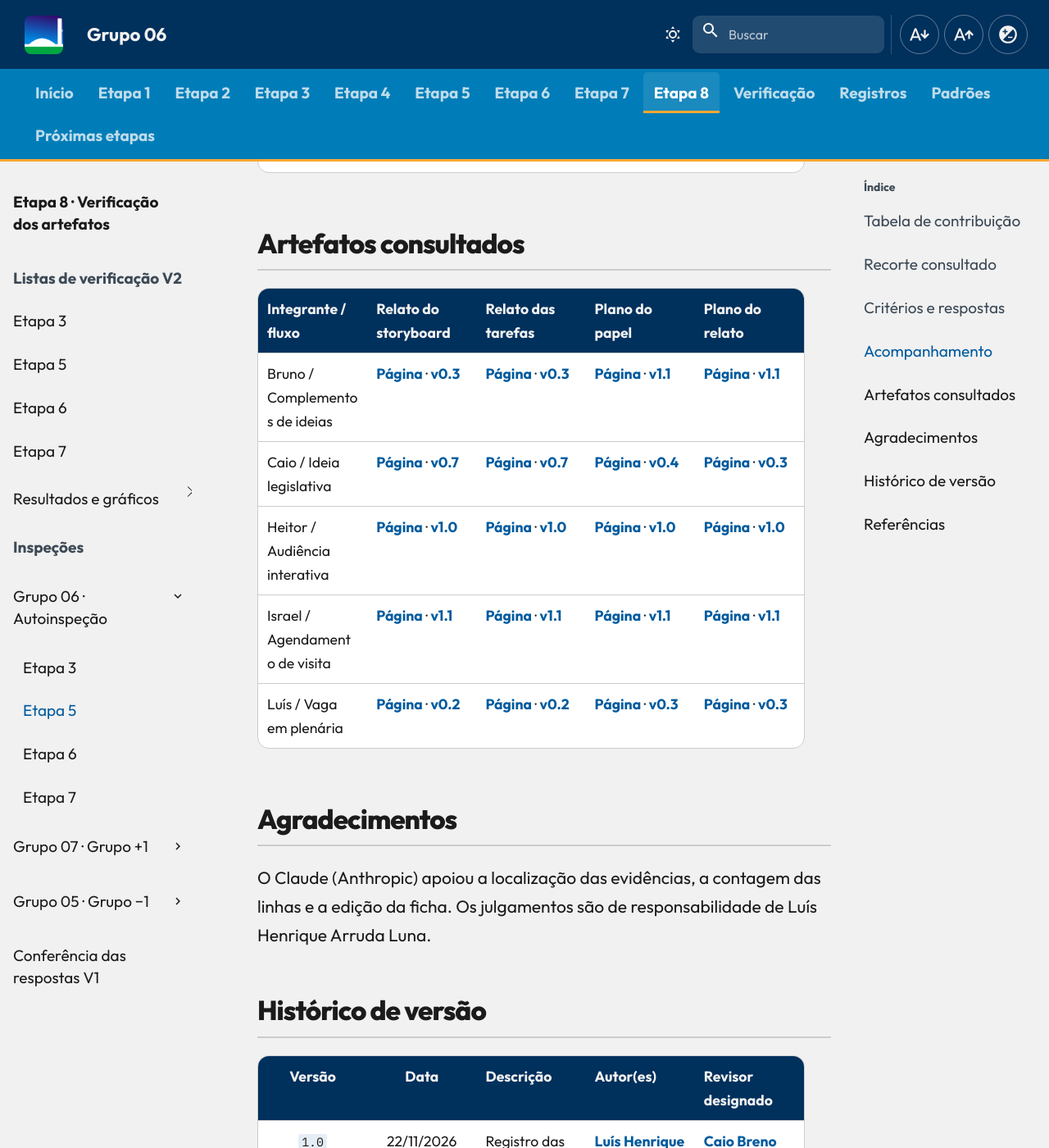
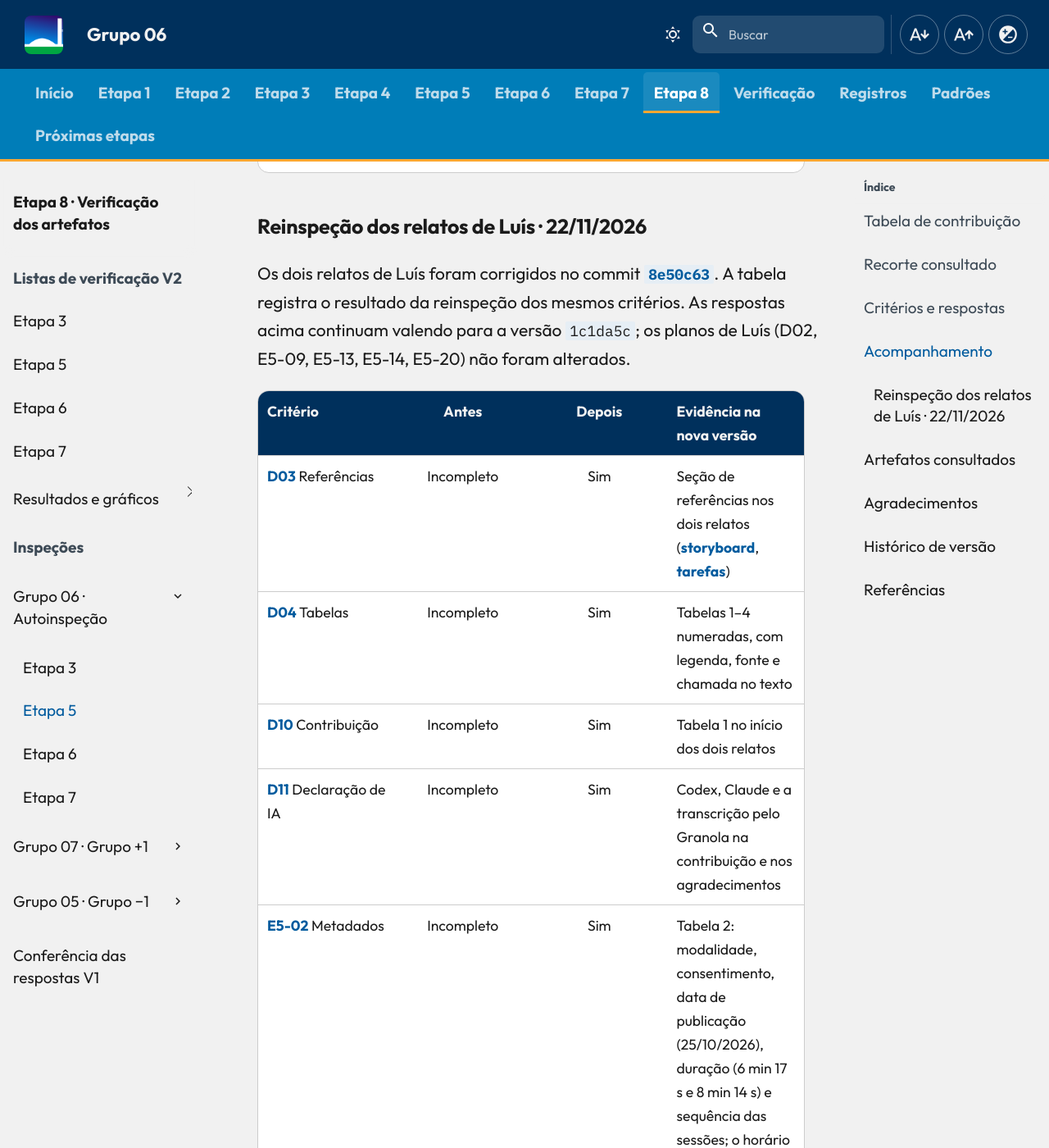
Before and after one commit to Interacao-Humano-Computador/2026.2-Grupo06, an MkDocs documentation site: the page built from docs/entrega-8/grupo-06/etapa-5.md, in a window 1280 px wide and 1400 px high, scrolled down 9431 px. Shown: the whole window at 82% size. Built offline with MkDocs 1.6.1 and Material for MkDocs 9.7.7, drawn with Linux system fonts in a browser that asks for light colours; comment, search, counter and statistics services are not loaded; some of the changed text lies outside the part shown.

Commit message:
docs(etapa-8): registra a reinspeção dos relatos de Luís na Etapa 5

```diff
--- a/docs/entrega-8/grupo-06/etapa-5.md
+++ b/docs/entrega-8/grupo-06/etapa-5.md
@@ -72,13 +72,29 @@ Os achados abaixo voltam à pauta na próxima revisão. Use o mesmo ID ao public
 | Achado | Ajuste a registrar | Evidência para encerrar |
 | --- | --- | --- |
 | [D02](#etapa-5-d02) Revisão pendente nos planos de Luís | Registrar a revisão de Caio no histórico e remover o aviso “Revisão pendente”. | Nova linha de histórico com revisor e data. |
-| [D03](#etapa-5-d03) · [D10](#etapa-5-d10) · [D11](#etapa-5-d11) Relatos de Luís | Incluir tabela de contribuição, referências e agradecimentos com a declaração de IA. | As três seções presentes nos dois relatos. |
-| [D04](#etapa-5-d04) Tabelas sem legenda | Numerar as tabelas dos relatos de Luís e incluir legenda e fonte. | Legenda e fonte abaixo de cada tabela. |
+| [D03](#etapa-5-d03) · [D10](#etapa-5-d10) · [D11](#etapa-5-d11) Relatos de Luís | Incluir tabela de contribuição, referências e agradecimentos com a declaração de IA. | Encerrado em 22/11/2026 ([reinspeção](#reinspecao-dos-relatos-de-luis-22112026)). |
+| [D04](#etapa-5-d04) Tabelas sem legenda | Numerar as tabelas dos relatos de Luís e incluir legenda e fonte. | Encerrado em 22/11/2026 ([reinspeção](#reinspecao-dos-relatos-de-luis-22112026)). |
 | [D06](#etapa-5-d06) Cronograma executado | Registrar as atividades da Etapa 5 de Caio, Heitor, Israel e Luís. | Uma linha por integrante, com datas reais. |
 | [D07](#etapa-5-d07) Ata da Etapa 5 | Publicar a ata das reuniões da etapa. | Ata 04 no índice, com pauta, presentes e decisões. |
-| [E5-02](#etapa-5-e5-02) · [E5-05](#etapa-5-e5-05) Metadados e localizadores de Luís | Conferir data e duração nos vídeos e atribuir tempos às respostas. | Tempos do vídeo nas tabelas de perguntas. |
+| [E5-02](#etapa-5-e5-02) · [E5-05](#etapa-5-e5-05) Metadados e localizadores de Luís | Conferir data e duração nos vídeos e localizar cada resposta. | Encerrado em 22/11/2026 ([reinspeção](#reinspecao-dos-relatos-de-luis-22112026)). |
 | [E5-09](#etapa-5-e5-09) Recortes do método | Incluir nos planos de Israel e Luís o recorte de Barbosa e Silva (2010, p. 358–360). | Figura com legenda e fonte. |
 | [E5-18](#etapa-5-e5-18) Recorrência na ficha de Israel | Acrescentar o campo de reteste/recorrência. | Coluna “Recorrência” na Tabela 5. |
+
+### Reinspeção dos relatos de Luís · 22/11/2026
+
+Os dois relatos de Luís foram corrigidos no commit [`8e50c63`](https://github.com/Interacao-Humano-Computador/2026.2-Grupo06/commit/8e50c63). A tabela registra o resultado da reinspeção dos mesmos critérios. As respostas acima continuam valendo para a versão `1c1da5c`; os planos de Luís (D02, E5-09, E5-13, E5-14, E5-20) não foram alterados.
+
+| Critério | Antes | Depois | Evidência na nova versão |
+| --- | :---: | :---: | --- |
+| [D03](#etapa-5-d03) Referências | Incompleto | Sim | Seção de referências nos dois relatos ([storyboard](https://github.com/Interacao-Humano-Computador/2026.2-Grupo06/blob/8e50c63/docs/entrega-5/individual/luis/relato-storyboard.md), [tarefas](https://github.com/Interacao-Humano-Computador/2026.2-Grupo06/blob/8e50c63/docs/entrega-5/individual/luis/relato-analise-tarefas.md)) |
+| [D04](#etapa-5-d04) Tabelas | Incompleto | Sim | Tabelas 1–4 numeradas, com legenda, fonte e chamada no texto |
+| [D10](#etapa-5-d10) Contribuição | Incompleto | Sim | Tabela 1 no início dos dois relatos |
+| [D11](#etapa-5-d11) Declaração de IA | Incompleto | Sim | Codex, Claude e a transcrição pelo Granola na contribuição e nos agradecimentos |
+| [E5-02](#etapa-5-e5-02) Metadados | Incompleto | Sim | Tabela 2: modalidade, consentimento, data de publicação (25/10/2026), duração (6 min 17 s e 8 min 14 s) e sequência das sessões; o horário de gravação é declarado como não registrado |
+| [E5-05](#etapa-5-e5-05) Origem verificável | Incompleto | Sim | Coluna “Localizador” com página e trecho literal da transcrição em cada resposta |
+| [E5-06](#etapa-5-e5-06) Prioridade e destino | Incompleto | Sim | Tabela 4: encaminhamentos com origem, prioridade justificada e tela PP-S0x do plano do papel |
+
+Com a correção, os critérios D03, D04, D10, D11, E5-02, E5-05 e E5-06 deixam de ter pendência nos relatos e passariam a **Sim** no agregado do Grupo 06. A contagem oficial acima não foi alterada, para preservar o registro da versão inspecionada.
 
 ## Artefatos consultados
 
@@ -99,6 +115,7 @@ O Claude (Anthropic) apoiou a localização das evidências, a contagem das linh
 | Versão | Data | Descrição | Autor(es) | Revisor designado |
 | :---: | :---: | --- | --- | --- |
 | `1.0` | 22/11/2026 | Registro das respostas e evidências da autoinspeção da Etapa 5 com a lista V2. | [Luís Henrique Arruda Luna](https://github.com/Donnk61) | [Caio Breno de Souza Bezerra](https://github.com/CaioBezerra-Dev) |
+| `1.1` | 22/11/2026 | Registra a reinspeção dos relatos de Luís após a correção. | [Luís Henrique Arruda Luna](https://github.com/Donnk61) | [Caio Breno de Souza Bezerra](https://github.com/CaioBezerra-Dev) |
 
 ## Referências
 
```
